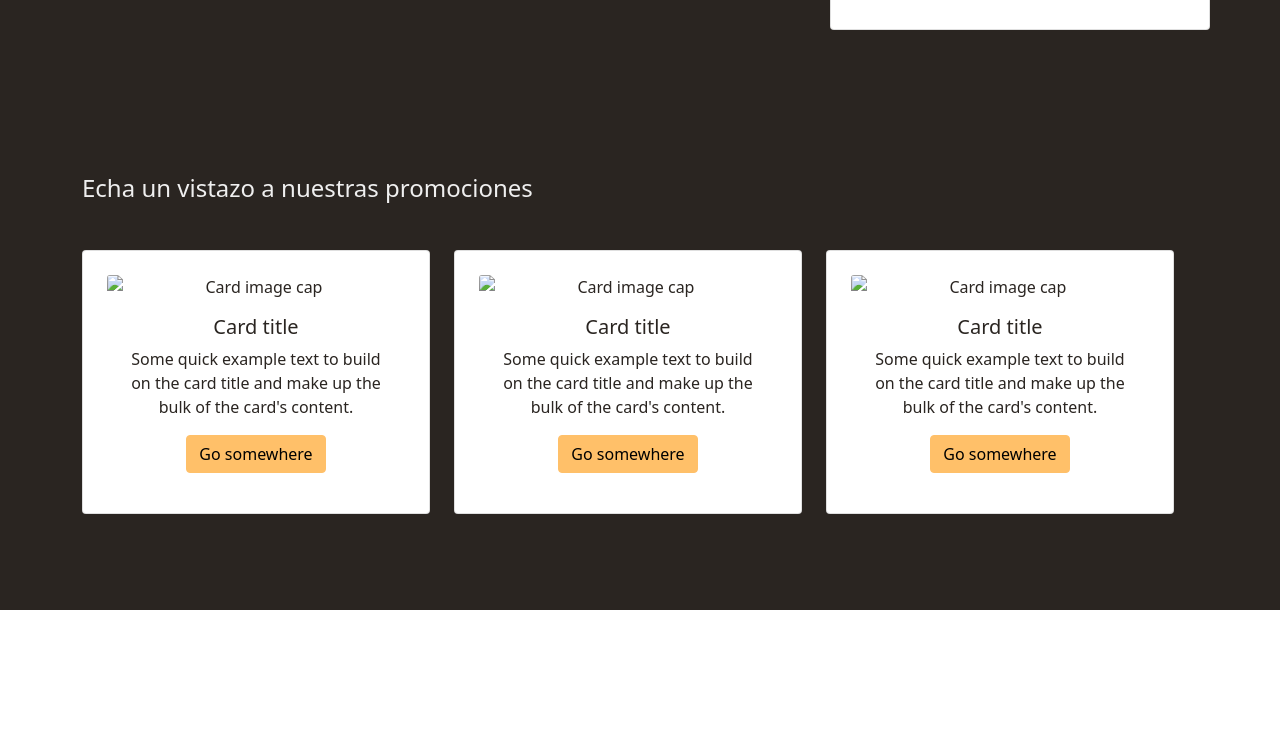
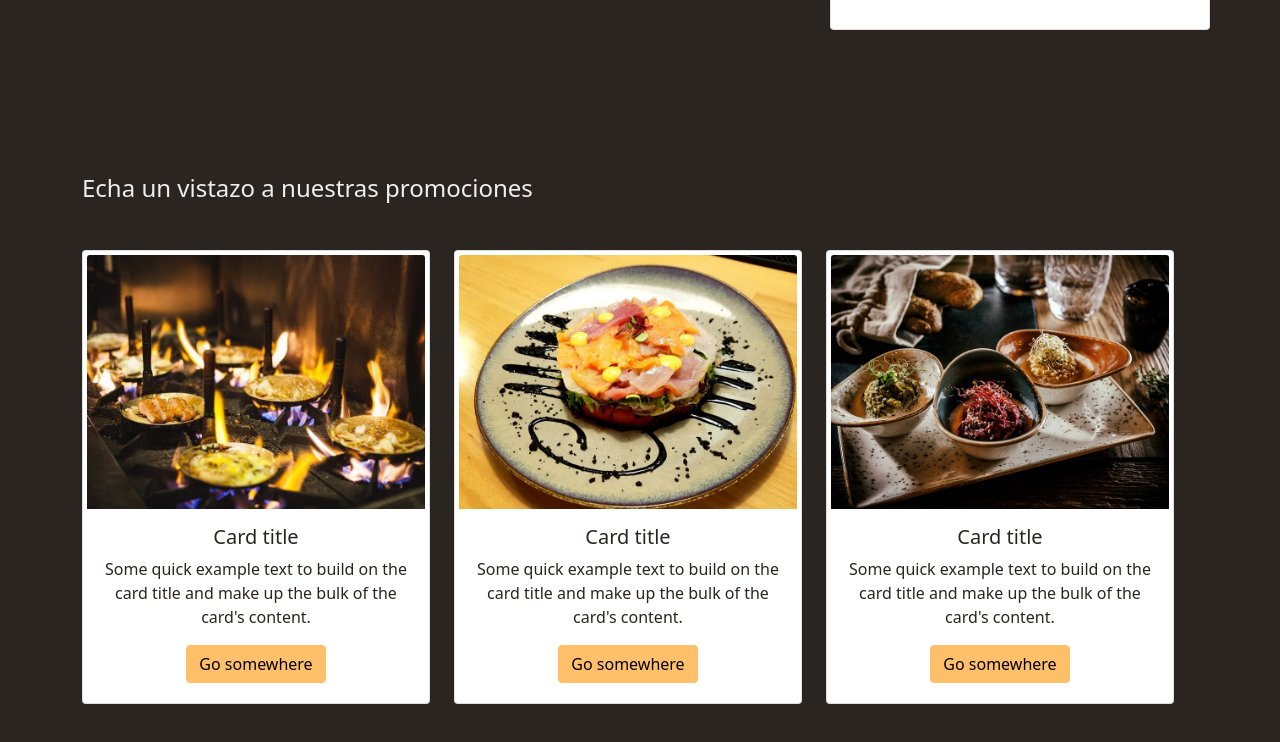
Before and after one commit to MarioBurgos/m06-01-bootstrap-nivell3, a website: page index.html in a window 1280 px wide. Shown: the part 720-1462 px from the top of the page. Before the commit the page ends 1330 px from the top, so only its background shows below. Drawn offline with Linux system fonts and the light colour scheme.

Commit message:
Fin de día, modifico paddings de las Cards

```diff
--- a/index.html
+++ b/index.html
@@ -61,7 +61,7 @@
       <div class="row">
         <div class="col-lg-8 h-100">
           <!-- CAROUSEL -->
-          <div class="card p-2">
+          <div class="card p-1">
             <article id="carouselExampleControls" class="carousel slide" data-bs-ride="carousel">
               <div class="carousel-inner">
                 <div class="carousel-item active">
@@ -144,8 +144,8 @@
           <h4 class="h4 my-5">Echa un vistazo a nuestras promociones</h4>
           <div class="row text-center text-primary">
             <div class="col-lg-4">
-              <div class="card p-4">
-                <img class="card-img-top" src="..." alt="Card image cap">
+              <div class="card p-1">
+                <img class="card-img-top" src="./images/platos/fogones.jpg" alt="Card image cap">
                 <div class="card-body">
                   <h5 class="card-title">Card title</h5>
                   <p class="card-text">Some quick example text to build on the card title and make up the bulk of the card's content.</p>
@@ -154,8 +154,8 @@
               </div>
             </div>
             <div class="col-lg-4">
-              <div class="card p-4">
-                <img class="card-img-top" src="..." alt="Card image cap">
+              <div class="card p-1">
+                <img class="card-img-top" src="./images/platos/tartar.jpg" alt="Card image cap">
                 <div class="card-body">
                   <h5 class="card-title">Card title</h5>
                   <p class="card-text">Some quick example text to build on the card title and make up the bulk of the card's content.</p>
@@ -164,8 +164,8 @@
               </div>
             </div>
             <div class="col-lg-4">
-              <div class="card p-4">
-                <img class="card-img-top" src="..." alt="Card image cap">
+              <div class="card p-1">
+                <img class="card-img-top" src="./images/platos/cazoletas.jpg" alt="Card image cap">
                 <div class="card-body">
                   <h5 class="card-title">Card title</h5>
                   <p class="card-text">Some quick example text to build on the card title and make up the bulk of the card's content.</p>
```
